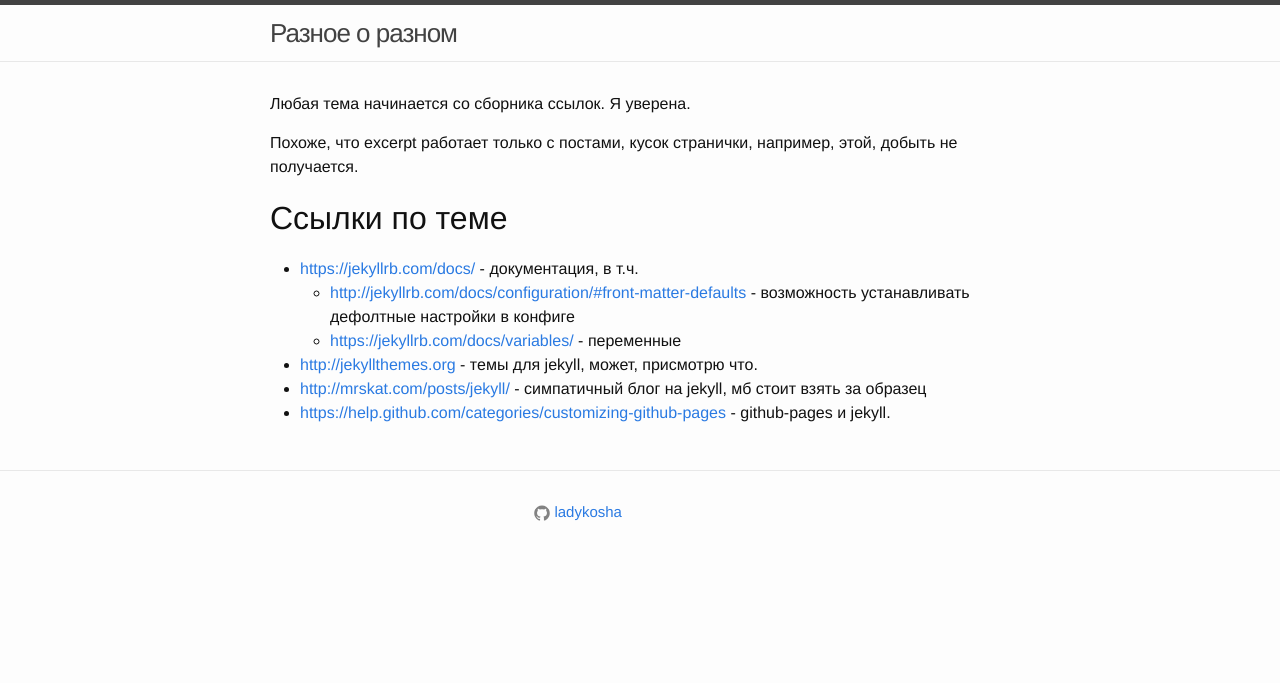
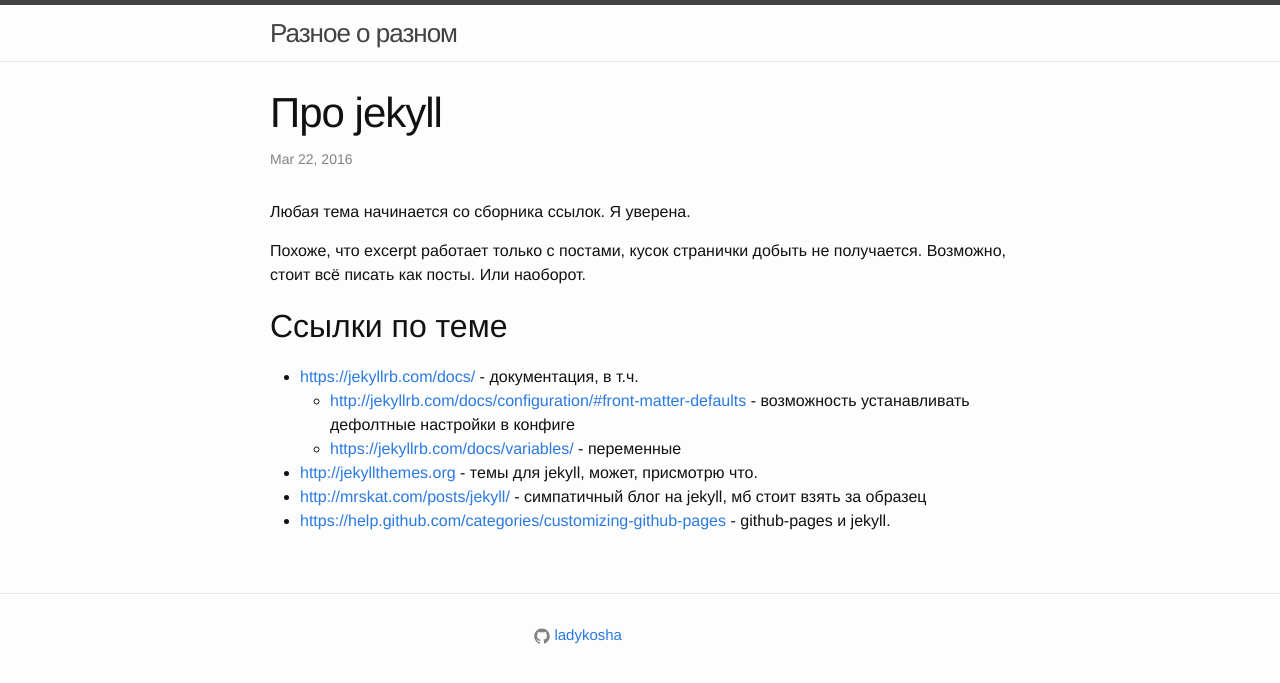
Before and after one commit to ladykosha/ladykosha.github.io, a Jekyll site: the page built from _posts/2016-03-22-jekyll.md, in a window 1280 px wide. Shown: the top 683 px of the page. Built offline with Jekyll 4.4.1, drawn with Linux system fonts in a browser that asks for light colours; comment, search, counter and statistics services are not loaded.

```diff
--- a/_config.yml
+++ b/_config.yml
@@ -53,6 +53,7 @@ defaults:
     values:
       comments: true
       tags: blog
+      layout: post
   -
     scope:
       path: "pages"
@@ -60,4 +61,4 @@ defaults:
     values:
       comments: true
       tags: pages
-      layout: default
+      layout: article
--- a/pages/jekyll.md
+++ b/_posts/2016-03-22-jekyll.md
@@ -1,17 +1,16 @@
 ---
+layout: post
 title: Про jekyll
-permalink: /pages/jekyll
-excerpt_separator: "<!-- more -->"
-tags: test
+categories: computer
+tags: jekyll
 ---
-
 Любая тема начинается со сборника ссылок. Я уверена.
 
 <!-- more -->
 
-Похоже, что excerpt работает только с постами, кусок странички, например, этой, добыть не получается.
+Похоже, что excerpt работает только с постами, кусок странички добыть не получается. Возможно, стоит всё писать как посты. Или наоборот.
 
-# Cсылки по теме
+## Cсылки по теме
 
 * <https://jekyllrb.com/docs/> - документация, в т.ч.
   * <http://jekyllrb.com/docs/configuration/#front-matter-defaults> - возможность устанавливать дефолтные настройки в конфиге
--- a/index.html
+++ b/index.html
@@ -8,11 +8,11 @@ layout: default
 	<p class="epigraf-author" style="font-size:x-small; text-align:right; font-style:italic; margin:0px"><a href="https://www.facebook.com/krotovv/posts/1268373529844013">Виктор Кротов</a></p>
     </div>
 
-    <h1 class="page-heading">Страницы</h1>
+<h1 class="page-heading">Страницы</h1>
   <ul>
       {% for my_page in site.pages %}
           {% if my_page.title %}
-              <li><a class="page-link" href="{{ my_page.url | prepend: site.baseurl }}">{{ my_page.title }}</a></li>
+              <li><a class="page-link" href="{{ my_page.url | prepend: site.baseurl }}">{{ my_page.title }}</a>{{ my_page.excerpt }}</li>
           {% endif %}
         {% endfor %}
   </ul>
```
Also changed, not shown: _posts/2016-03-23-question.md (added, +12 -0 lines), pages/notmuch.md (added, +101 -0 lines).
